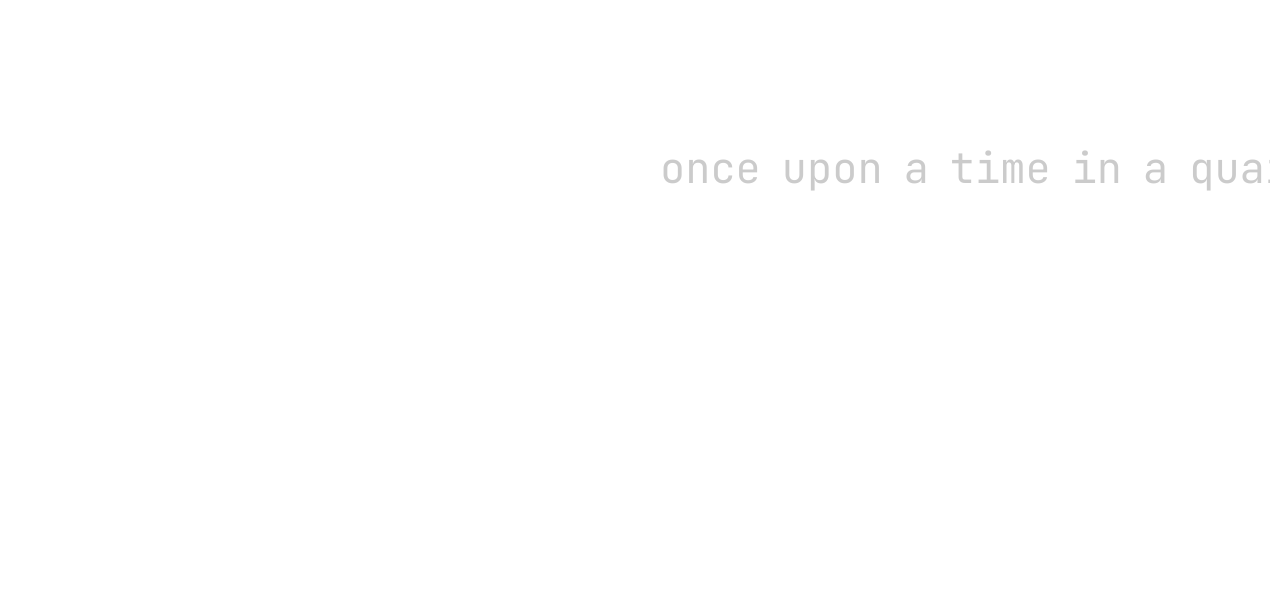
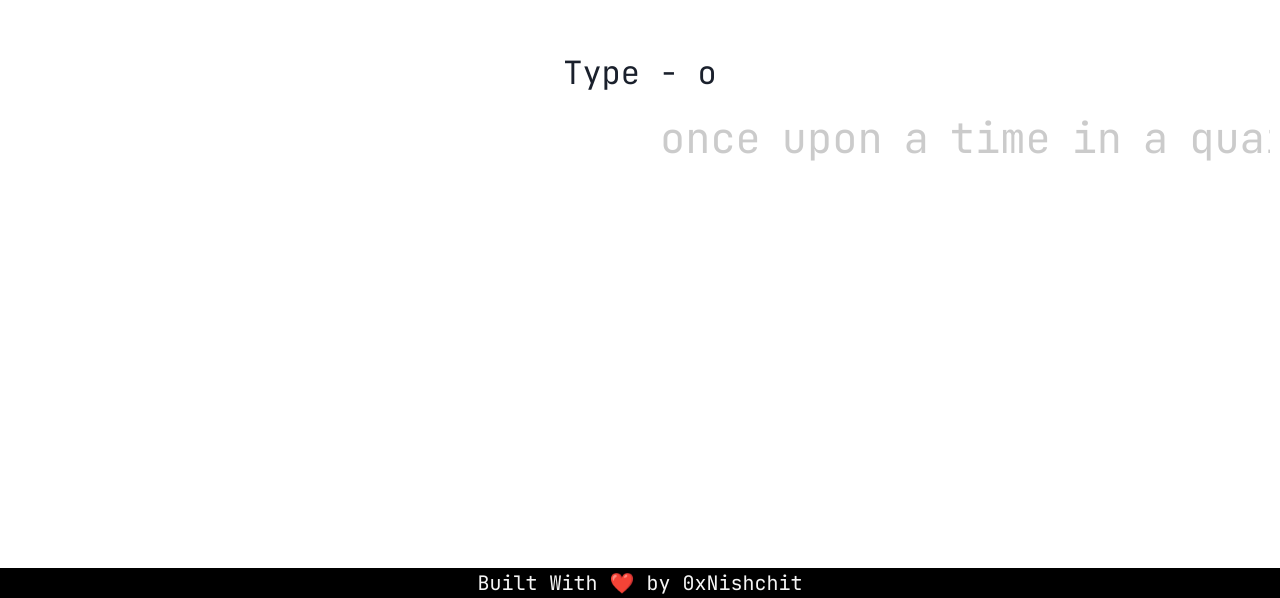
Before and after one commit to Nishchit-Dev/WhyType, a React (Create React App) app: page / in a window 1280 px wide. Shown: the part 232-830 px from the top of the page. Before the commit the page ends 800 px from the top, so only its background shows below. Built offline with nearby package versions, Linux system fonts and the light colour scheme.

Commit message:
added footer and current character components

```diff
--- a/src/App.js
+++ b/src/App.js
@@ -6,6 +6,8 @@ import {
 } from "@chakra-ui/react";
 import { Box, Text } from "@chakra-ui/react";
 import { useEffect, useState } from "react";
+import { ShowCurrentCharacter } from "./Typing/ShowCurrentChar";
+import { BuiltByDeveloper } from "./Footer/Footer";
 function fillSpace(arr) {
   let newArray = arr.map((element) =>
     element === " " ? `\u2000` : element.toLowerCase()
@@ -13,11 +15,6 @@ function fillSpace(arr) {
 
   return newArray;
 }
-
-function ShowText() {
-  const [cursor, setCursor] = useState(650);
-  const [count, setCount] = useState(-1);
-  const MaxLimit = 650;
 let word_array = [
   "O",
   "n",
@@ -454,6 +451,24 @@ function ShowText() {
   "U",
   "n",
 ];
+function ShowText({ count, setCount }) {
+  const [cursor, setCursor] = useState(650);
+  const MaxLimit = 650;
+
+  const increaseCurosr = () => {
+    setCursor((cursor) => cursor + 7);
+  };
+  const decreaseCurosr = () => {
+    setCursor((cursor) => cursor - 28);
+  };
+  const decreaseCount = () => {
+    setCount((count_) => count_ - 1);
+  };
+
+  const increaseCount = () => {
+    setCount((count_) => count_ + 1);
+  };
+
   useEffect(() => {
     console.log("count changed ->", count);
   }, [count]);
@@ -466,11 +481,11 @@ function ShowText() {
       if (event.key == "Backspace") {
         console.log(event.key);
         if (MaxLimit > cursor && count >= 0) {
-          document.querySelectorAll(`#_${count+1}`).forEach((element) => {
+          document.querySelectorAll(`#_${count + 1}`).forEach((element) => {
             element.style.color = `Black`;
           });
-          setCursor((cursor) => cursor + 7);
-          setCount((count_) => count_ - 1);
+          increaseCurosr();
+          decreaseCount();
         }
       } else {
         if (event.key.length === 1) {
@@ -479,9 +494,9 @@ function ShowText() {
             console.log("space press->", word_array[count + 1]);
             if (word_array[count + 1] == "\u2000") {
               console.log("Matched key");
-              setCount((count_) => count_ + 1);
+              increaseCount();
               console.log(event.key);
-              setCursor((cursor) => cursor - 28);
+              increaseCurosr();
             }
           } else {
             if (
@@ -495,13 +510,14 @@ function ShowText() {
 
               if (word_array[count + 1] == event.key) {
                 console.log("Matched key");
-                document.querySelectorAll(`#_${count+1}`).forEach((element) => {
+                document
+                  .querySelectorAll(`#_${count + 1}`)
+                  .forEach((element) => {
                     element.style.color = `Black`;
                   });
-                setCount((count_) => count_ + 1);
+                increaseCount();
                 console.log(event.key);
-                setCursor((cursor) => cursor - 15);
-
+                decreaseCurosr();
               } else {
                 document
                   .querySelectorAll(`#_${count + 1}`)
@@ -554,15 +570,23 @@ function ShowText() {
 }
 
 function App() {
+  const [count, setCount] = useState(-1);
+
   return (
     <>
       <Box>
-        <Center w="100%" h="100vh">
+        <Center flexDir={"column"} w="100%" h="100vh">
+          <Center h="70vh" justifyContent={"end"} alignItems={"flex-end"}>
+            <ShowCurrentCharacter arr={word_array} count={count} />
+          </Center>
+          <Center w="100%" h="100vh" alignItems={"start"}>
             <Box overflow={"hidden"} m="10px" pos={"relative "}>
-            <ShowText />
+              <ShowText count={count} setCount={setCount} />
             </Box>
           </Center>
+        </Center>
       </Box>
+      <BuiltByDeveloper/>
     </>
   );
 }
--- /dev/null
+++ b/src/Footer/Footer.js
@@ -0,0 +1,11 @@
+import { Box, Text } from "@chakra-ui/react";
+
+export const BuiltByDeveloper = () => {
+  return (
+    <>
+      <Box bg="black">
+        <Text color={"whitesmoke"} fontSize={"20px"} fontFamily={"jetBrains Mono"} textAlign={"center"}> Built With ❤️ by 0xNishchit</Text>
+      </Box>
+    </>
+  );
+};
--- /dev/null
+++ b/src/Typing/ShowCurrentChar.js
@@ -0,0 +1,18 @@
+import { Text } from "@chakra-ui/react";
+
+export const ShowCurrentCharacter = ({ arr, count }) => {
+  return (
+    <>
+      <Text fontFamily={"jetBrains Mono"} fontSize={"32px"}>
+        Type - {WhatToShow(arr[count+1].toLowerCase())}
+      </Text>
+    </>
+  );
+};
+
+function WhatToShow(charecter) {
+  if (" " == charecter || "\u2000" ==  charecter) {
+    return "Space";
+  }
+  return charecter;
+}
```
Also changed, not shown: src/Typing/ShowTimer.js (added). Lines whose indentation alone changed are shown as unchanged.
